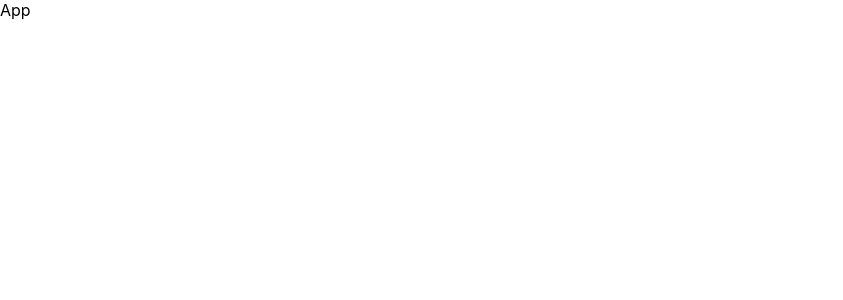
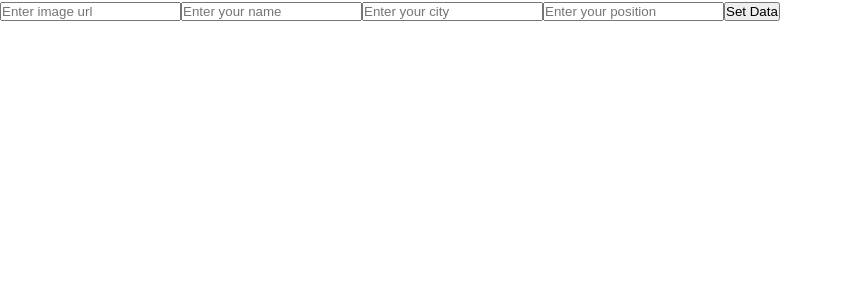
Before and after one commit to Senevirathna12/React_Study, a React (Create React App) app: page / in a window 1280 px wide. Shown: the top 300 px of the page, without its empty margins (0-843 px from the left). Built offline with nearby package versions, Linux system fonts and the light colour scheme.

Commit message:
use reducer

```diff
--- a/src/App.js
+++ b/src/App.js
@@ -1,9 +1,109 @@
+import { useReducer } from "react";
 import "./App.css";
 
+const reducer = (state, action) => {
+  if (action.type === "setImage") {
+    return { ...state, image: action.data };
+  } else if (action.type === "setName") {
+    return { ...state, name: action.data };
+  } else if (action.type === "setCity") {
+    return { ...state, city: action.data };
+  } else if (action.type === "setPosition") {
+    return { ...state, position: action.data };
+  } else if (action.type === "setArray") {
+    return { ...state, dataArray: [...state.dataArray, action.data] };
+  } else {
+    return state;
+  }
+};
+
 const App = () => {
+  const [state, setState] = useReducer(reducer, {
+    image: "",
+    name: "",
+    city: "",
+    position: "",
+    dataArray: [],
+  });
+  console.log(state);
   return (
-    <div>App</div>
-  )
+    <div>
+      <input
+        type="text"
+        placeholder="Enter image url"
+        value={state.image}
+        onChange={(e) => {
+          setState({
+            type: "setImage",
+            data: e.target.value,
+          });
+        }}
+      />
+      <input
+        type="text"
+        placeholder="Enter your name"
+        value={state.name}
+        onChange={(e) => {
+          setState({
+            type: "setName",
+            data: e.target.value,
+          });
+        }}
+      />
+      <input
+        type="text"
+        placeholder="Enter your city"
+        value={state.city}
+        onChange={(e) => {
+          setState({
+            type: "setCity",
+            data: e.target.value,
+          });
+        }}
+      />
+      <input
+        type="text"
+        placeholder="Enter your position"
+        value={state.position}
+        onChange={(e) => {
+          setState({
+            type: "setPosition",
+            data: e.target.value,
+          });
+        }}
+      />
+      <button
+        onClick={() => {
+          setState({
+            type: "setArray",
+            data: {
+              image: state.image,
+              name: state.name,
+              city: state.city,
+              position: state.position,
+            },
+          });
+        }}
+      >
+        Set Data
+      </button>
+
+      <div>
+        {state.dataArray.length > 0 &&
+          state.dataArray.map(({image, name, city, position },index) => {
+            return(
+              <div key={index}>
+                <img src={image} alt={name} style={{width:'200px', height:'200px', marginTop:'20px'}}/>
+                <h2>{name}</h2>
+                <h2>{city}</h2>
+                <h2>{position}</h2>
+              </div>
+            )
+
+          })}
+      </div>
+    </div>
+  );
 };
 
 export default App;
```
